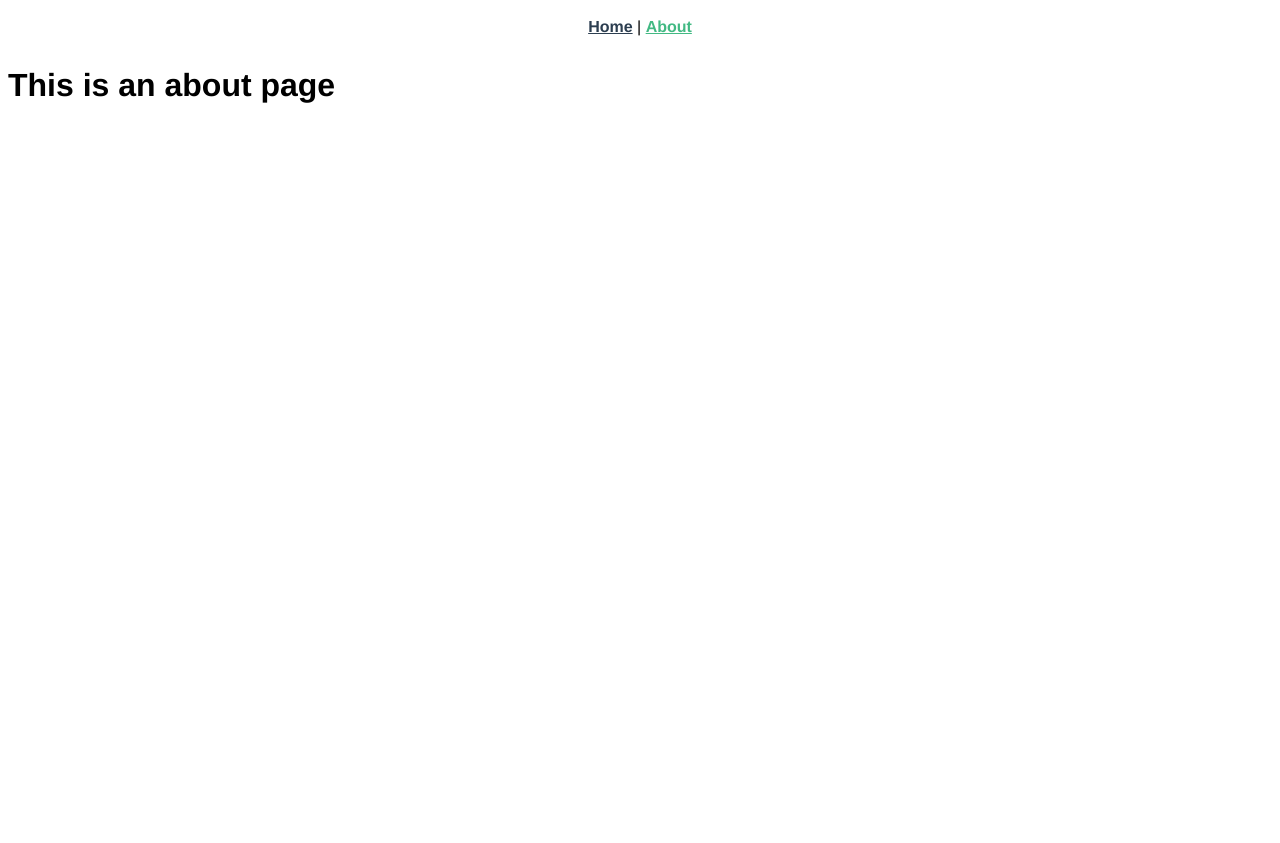
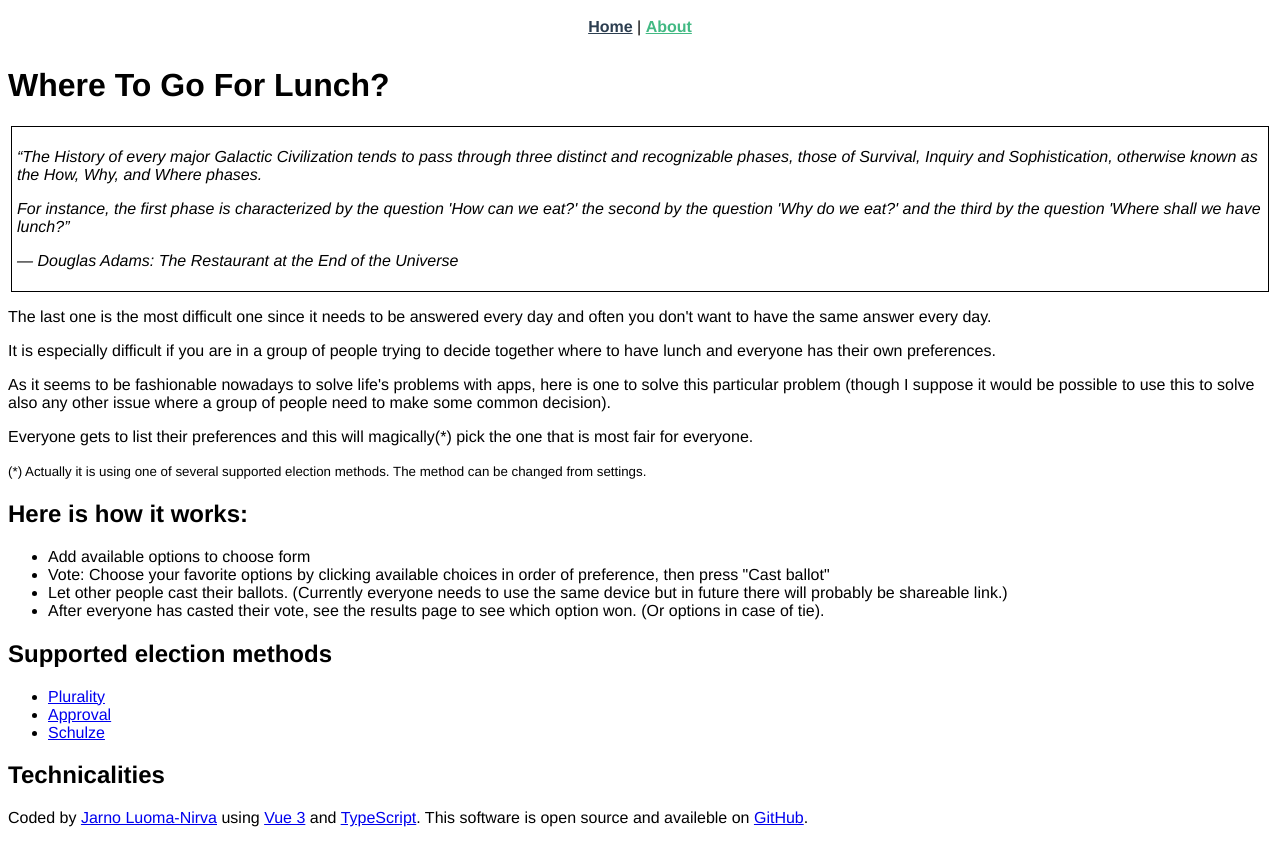
Before and after one commit to jarnoln/wtgfl-vue3-ts, a Vue app: page /about in a window 1280 px wide. Before the commit the page ends 800 px from the top, so only its background shows below. Built offline with nearby package versions, Linux system fonts and the light colour scheme.

Commit message:
Update README and About page

```diff
--- a/src/views/About.vue
+++ b/src/views/About.vue
@@ -1,5 +1,96 @@
 <template>
   <div class="about">
-    <h1>This is an about page</h1>
+    <h1>Where To Go For Lunch?</h1>
+    <div class="quote">
+      <p>
+        “The History of every major Galactic Civilization tends to pass through
+        three distinct and recognizable phases, those of Survival, Inquiry and
+        Sophistication, otherwise known as the How, Why, and Where phases.
+      </p>
+      <p>
+        For instance, the first phase is characterized by the question 'How can
+        we eat?' the second by the question 'Why do we eat?' and the third by
+        the question 'Where shall we have lunch?”
+      </p>
+      <p>― Douglas Adams: The Restaurant at the End of the Universe</p>
+    </div>
+
+    <p>
+      The last one is the most difficult one since it needs to be answered every
+      day and often you don't want to have the same answer every day.
+    </p>
+    <p>
+      It is especially difficult if you are in a group of people trying to
+      decide together where to have lunch and everyone has their own
+      preferences.
+    </p>
+
+    <p>
+      As it seems to be fashionable nowadays to solve life's problems with apps,
+      here is one to solve this particular problem (though I suppose it would be
+      possible to use this to solve also any other issue where a group of people
+      need to make some common decision).
+    </p>
+    <p>
+      Everyone gets to list their preferences and this will magically(*) pick
+      the one that is most fair for everyone.
+    </p>
+    <small
+      >(*) Actually it is using one of several supported election methods. The
+      method can be changed from settings.</small
+    >
+
+    <h2>Here is how it works:</h2>
+
+    <ul>
+      <li>
+        Add available options to choose form
+      </li>
+      <li>
+        Vote: Choose your favorite options by clicking available choices in
+        order of preference, then press "Cast ballot"
+      </li>
+      <li>
+        Let other people cast their ballots. (Currently everyone needs to use
+        the same device but in future there will probably be shareable link.)
+      </li>
+      <li>
+        After everyone has casted their vote, see the results page to see which
+        option won. (Or options in case of tie).
+      </li>
+    </ul>
+
+    <h2>Supported election methods</h2>
+
+    <ul>
+      <li>
+        <a href="https://en.wikipedia.org/wiki/Plurality_voting">Plurality</a>
+      </li>
+      <li>
+        <a href="https://en.wikipedia.org/wiki/Approval_voting">Approval</a>
+      </li>
+      <li>
+        <a href="https://en.wikipedia.org/wiki/Schulze_method">Schulze</a>
+      </li>
+    </ul>
+
+    <h2>Technicalities</h2>
+
+    <p>
+      Coded by <a href="https://jln.fi">Jarno Luoma-Nirva</a> using
+      <a href="https://v3.vuejs.org/">Vue 3</a> and
+      <a href="https://www.typescriptlang.org/">TypeScript</a>. This software is
+      open source and availeble on
+      <a href="https://github.com/jarnoln/wtgfl-vue3-ts">GitHub</a>.
+    </p>
   </div>
 </template>
+
+<style scoped>
+.quote {
+  padding: 5px;
+  margin: 3px;
+  border: 1px solid black;
+  font-style: italic;
+}
+</style>
```
Also changed, not shown: 1 other file (tests, documents, lock files or other folders).
